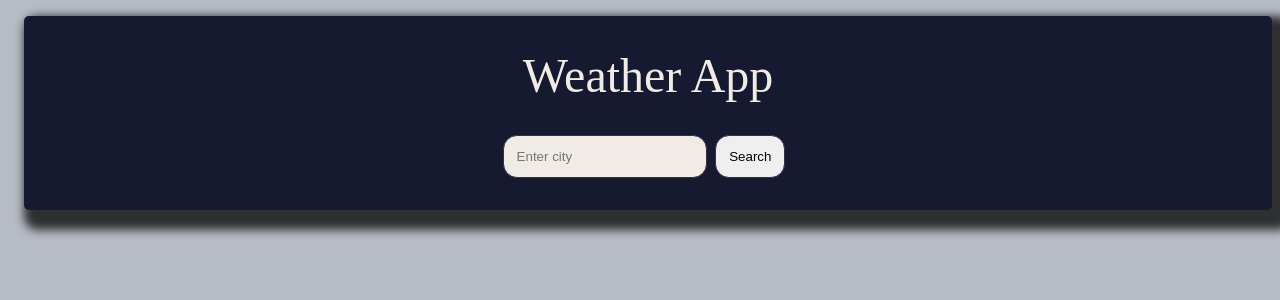
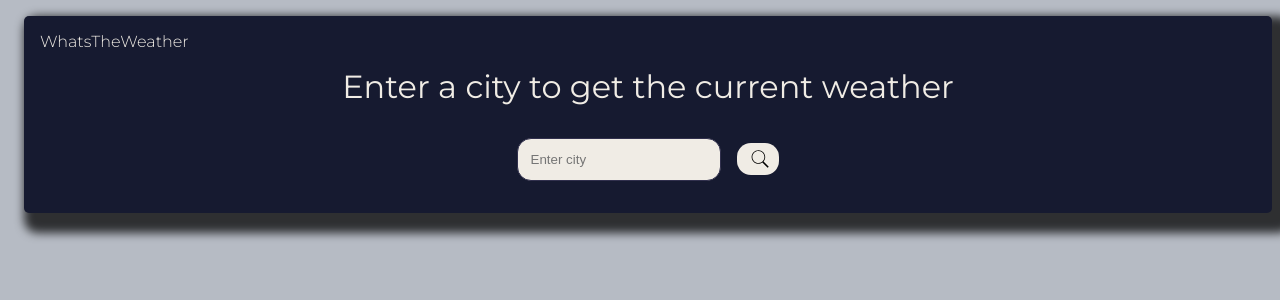
Before and after one commit to visontail/WhatsTheWeather, a Vue app: page / in a window 1280 px wide. Shown: the top 300 px of the page. Built offline with nearby package versions, Linux system fonts and the light colour scheme; no server answers; the HTML template or start-up script is replaced by a standard one.

Commit message:
small changes

```diff
--- a/src/App.vue
+++ b/src/App.vue
@@ -1,6 +1,7 @@
 <template>
   <div id="weather-app">
-    <h1 id="title">Weather App</h1>
+    <h1 id="title">WhatsTheWeather</h1>
+    <p id="enter-text">Enter a city to get the current weather</p>
     <SearchForm @search="getWeatherData" />
     <DisplayWeather :weatherData="weatherData" />
   </div>
@@ -46,6 +47,7 @@ body {
   width: 100vw;
   height: 100vh;
   background-color: #B6BBC4;
+  font-family: 'Montserrat', sans-serif;
 }
 
 #weather-app {
@@ -56,12 +58,21 @@ body {
   box-shadow: 10px 10px 10px 10px rgba(0,0,0,0.75);
 }
 
-#title {
-  font-size: 3rem;
-  font-weight: 300;
-  text-align: center;
+#title, #enter-text {
   color: #F0ECE5;
   margin: 0;
+}
+#title {
+  font-size: 1rem;
+  font-weight: 50;
+  text-align: left;
+}
+#enter-text {
   padding: 1rem;
+  font-size: 2rem;
+  text-align: center;
+
 }
+
+
 </style>
--- a/src/components/DisplayWeather.vue
+++ b/src/components/DisplayWeather.vue
@@ -11,6 +11,7 @@
       <p>Condition: {{ weatherData.current.condition.text }}</p>
       <img id="condition-icon" :src="weatherData.current.condition.icon" />
     </div>
+
     <div id="seperator-1"></div>
     <div id="seperator-2"></div>
     <div id="seperator-3"></div>
@@ -34,6 +35,12 @@ export default {
   props: {
     weatherData: Object,
   },
+  methods: {
+    isCelcius: true,
+    toggleTemp() {
+      this.isCelcius = !this.isCelcius;
+    },
+  }
 }
 </script>
 
--- a/src/components/SearchForm.vue
+++ b/src/components/SearchForm.vue
@@ -1,7 +1,7 @@
 <template>
     <div id="search-box">
         <input v-model="city" placeholder="Enter city" />
-        <button @click="search">Search</button>
+        <button id="search" @click="search"><img id="search-img" src="@/assets/search.svg"></button>
     </div>
 </template>
 
@@ -30,20 +30,34 @@ export default {
     margin: 1rem;
 }
 
-input, button {
+input,
+button {
     padding: 0.8rem;
     border-radius: 14px;
     border: 1px solid #31304D;
-    margin-right: 0.5rem;
 }
-
 input {
     background-color: #F0ECE5;
     cursor: pointer;
 }
 
-button:hover {
+#search {
+    background-color: #F0ECE5;
+    border: none;
+    cursor: pointer;
+    margin-left: 1rem;
+    width: 42px;
+    height: 32px;
+    display: flex;
+    align-items: center;
+}
+
+#search-img {
+    width: 20px;
+    height: 20px;
+}
+
+#search:hover {
     background-color: #B6BBC4;
-    cursor: pointer;
 }
 </style>
--- /dev/null
+++ b/src/index.html
@@ -0,0 +1,16 @@
+<!DOCTYPE html>
+<html lang="en">
+<head>
+    <meta charset="UTF-8">
+    <meta name="viewport" content="width=device-width, initial-scale=1.0">
+    <title>My Vue Project</title>
+    <link rel="stylesheet" href="https://fonts.googleapis.com/css?family=Montserrat:300,400,500,700&display=swap" />
+</head>
+
+<body>
+    <div id="app"></div>
+    <!-- Your Vue app will be mounted here -->
+    <script src="dist/app.js"></script>
+</body>
+
+</html>
--- a/src/services/formatData.js
+++ b/src/services/formatData.js
@@ -23,15 +23,14 @@ function getConditionIcon(condition) {
 function getWelcomText(localtime) {
     const date = new Date(localtime);
     const time = date.getHours();
-    const test = date.getTime();
-    console.log(test);
-    if (time > 4 && time < 12) {
+    if (4 < time && time < 12) {
       return "Good Morning";
-    } else if (time > 12 && time < 18) {
+    } else if (12 < time && time < 18) {
       return "Good Afternoon";
     } else {
       return "Good Night";
     }
+
 }
 
 /**
--- a/src/services/weatherService.js
+++ b/src/services/weatherService.js
@@ -28,7 +28,6 @@ async function fetchWeather(city) {
         // Make request
         const response = await axios.request(options);
         // Return response data
-        console.log(response.data);
         return response.data;
       } catch (error) {
           console.error(error);
```
Also changed, not shown: src/assets/search.svg (added).
